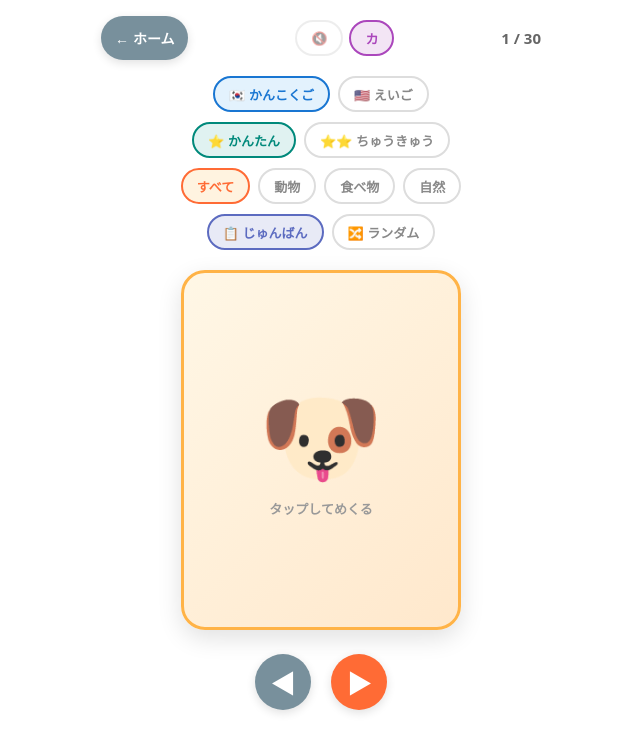
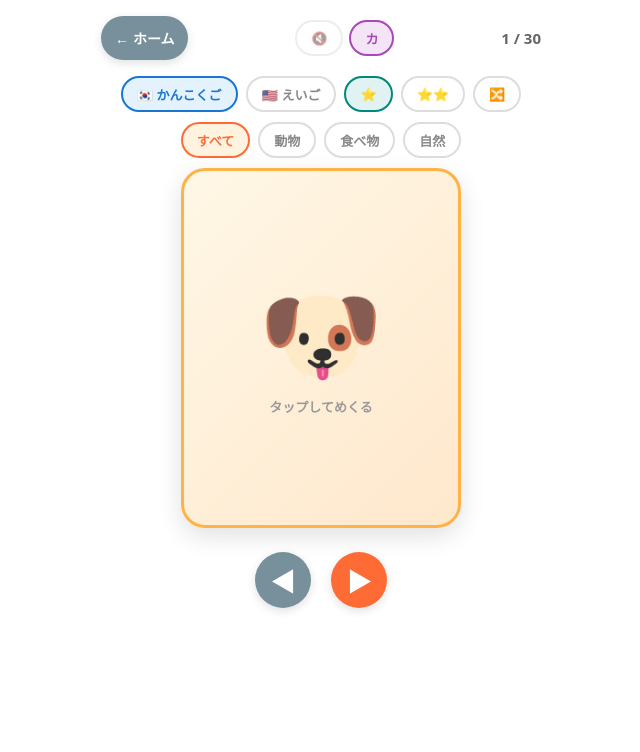
Before and after one commit to t-miyahira/korean-flashcard, a React (Vite) app: page / in a window 1280 px wide. Both pictures are taken after a click on the button "📚 カードでまなぶ". Shown: the top 752 px of the page, without its empty margins (319-959 px from the left). Built offline with nearby package versions, Linux system fonts and the light colour scheme.

Commit message:
カード表示位置の調整

```diff
--- a/src/App.jsx
+++ b/src/App.jsx
@@ -419,24 +419,16 @@ export default function App() {
         <span style={{ fontSize: "clamp(13px, 3.2vw, 15px)", fontWeight: 700, color: "#666" }}>{(ci % filtered.length) + 1} / {filtered.length}</span>
       </div>
 
-      {/* Language */}
-      <div style={{ display: "flex", justifyContent: "center", gap: "clamp(4px, 1.5vw, 8px)", marginBottom: 10, flexWrap: "wrap" }}>
+      {/* Language / Level / Random - 1 line */}
+      <div style={{ display: "flex", justifyContent: "center", alignItems: "center", gap: "clamp(4px, 1.5vw, 8px)", marginBottom: 10, flexWrap: "wrap" }}>
         {LANGS.map((l) => <button key={l.id} onClick={() => handleLangChange(l.id)} style={css.chip(lang === l.id, "#1976D2")}>{l.label}</button>)}
-      </div>
-
-      {/* Level */}
-      <div style={{ display: "flex", justifyContent: "center", gap: "clamp(4px, 1.5vw, 8px)", marginBottom: 10, flexWrap: "wrap" }}>
-        {LEVELS.map((lv) => <button key={lv} onClick={() => handleLevelChange(lv)} style={css.chip(level === lv, "#00897B")}>{lv === "かんたん" ? "⭐" : "⭐⭐"} {lv}</button>)}
+        {LEVELS.map((lv) => <button key={lv} onClick={() => handleLevelChange(lv)} style={css.chip(level === lv, "#00897B")}>{lv === "かんたん" ? "⭐" : "⭐⭐"}</button>)}
+        <button onClick={() => handleOrderChange(orderMode === "ランダム" ? "じゅんばん" : "ランダム")} style={css.chip(orderMode === "ランダム", "#5C6BC0")}>🔀</button>
       </div>
 
       {/* Category */}
       <div style={{ display: "flex", justifyContent: "center", gap: "clamp(4px, 1.5vw, 8px)", marginBottom: 10, flexWrap: "wrap" }}>
         {cats.map((c) => <button key={c} onClick={() => handleCatChange(c)} style={css.chip(cat === c, "#FF6B35")}>{c}</button>)}
-      </div>
-
-      {/* Order */}
-      <div style={{ display: "flex", justifyContent: "center", gap: "clamp(4px, 1.5vw, 8px)", marginBottom: 20 }}>
-        {ORDER_MODES.map((o) => <button key={o} onClick={() => handleOrderChange(o)} style={css.chip(orderMode === o, "#5C6BC0")}>{o === "ランダム" ? "🔀 " : "📋 "}{o}</button>)}
       </div>
 
       <Flashcard card={card} flipped={flipped} onFlip={handleFlip} showRuby={showRuby} lang={lang} />
```
